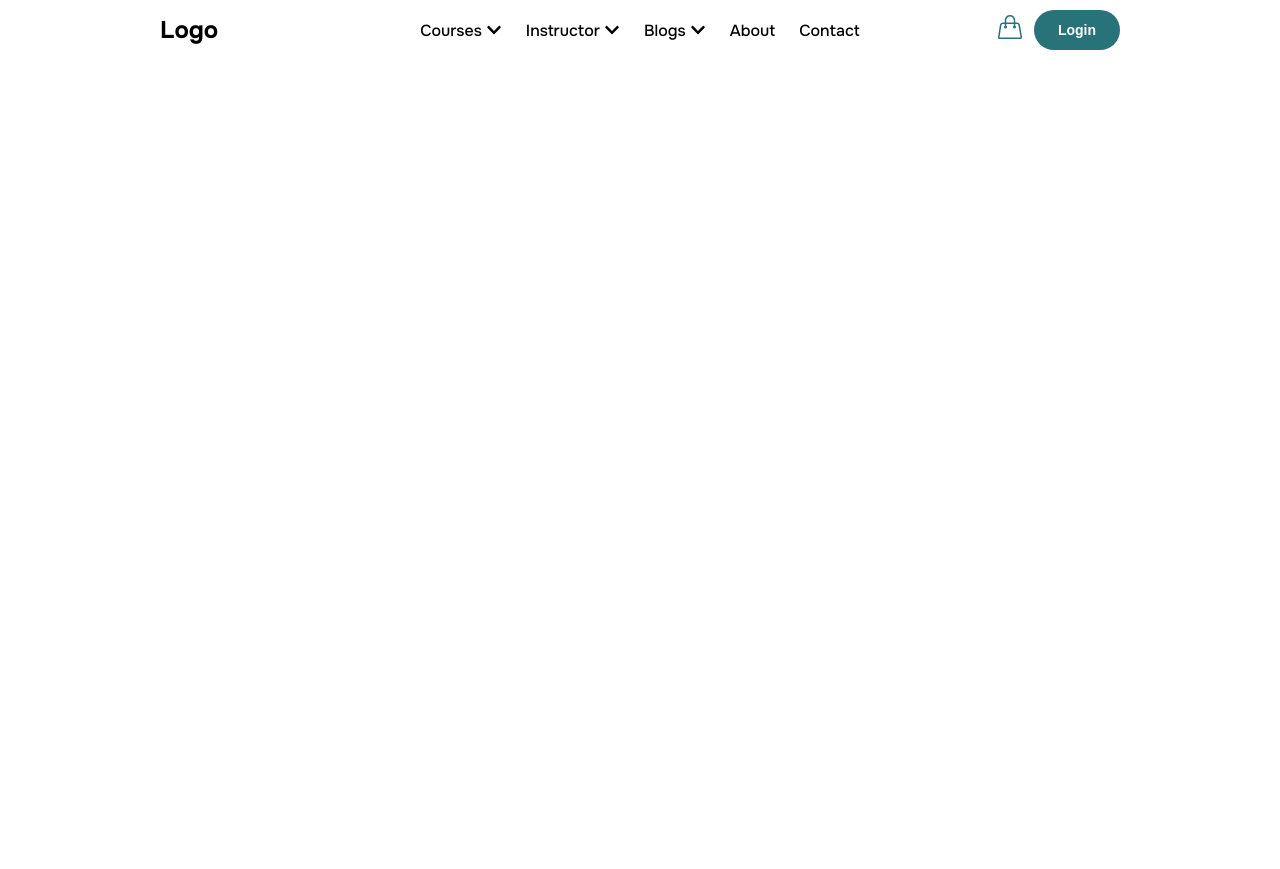
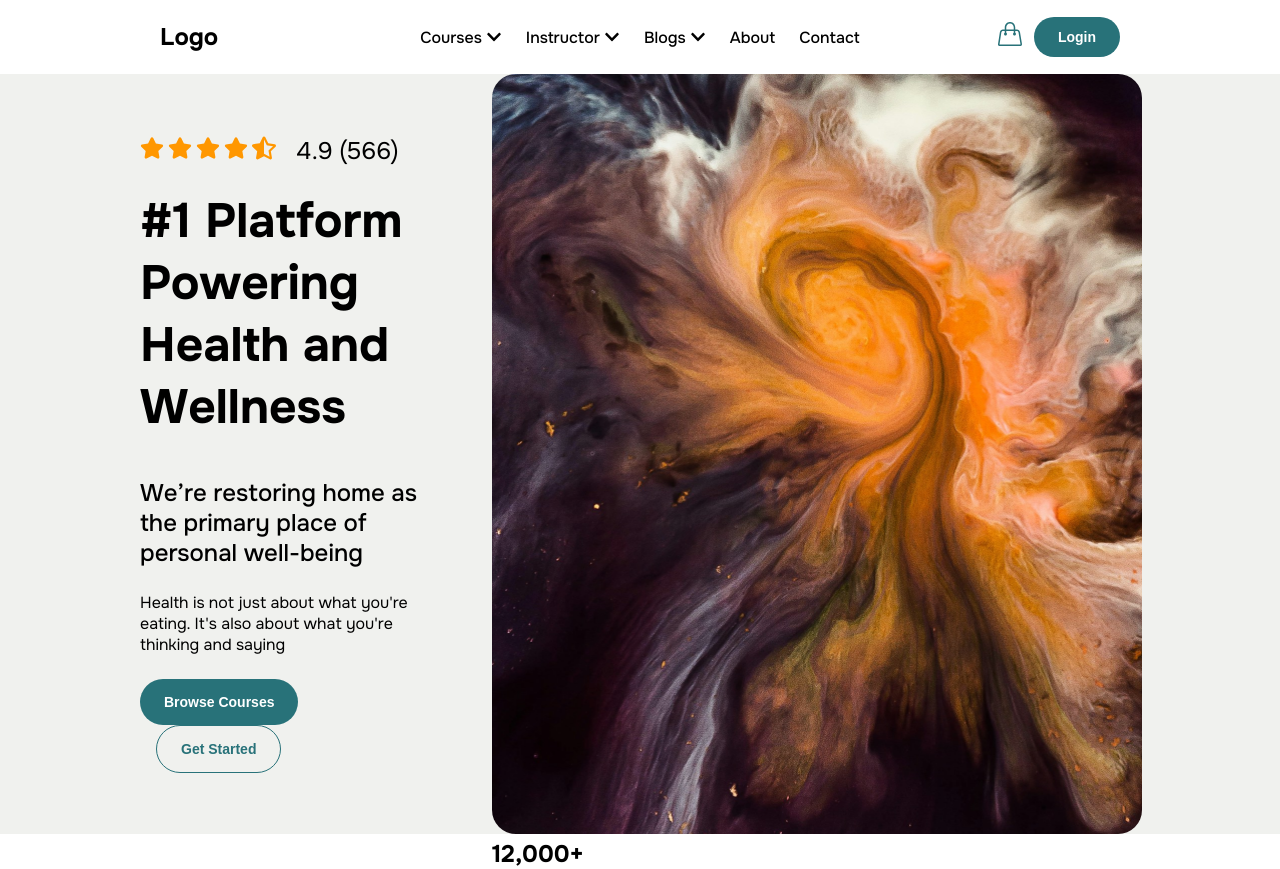
Before and after one commit to Habidhossen/Health-Wellness-Nextjs-SCSS, a Next.js app: page / in a window 1280 px wide. Before the commit the page ends 800 px from the top, so only its background shows below. Built offline with nearby package versions, Linux system fonts and the light colour scheme.

Commit message:
hero added

```diff
--- a/src/app/page.js
+++ b/src/app/page.js
@@ -1,9 +1,11 @@
+import Hero from "@/components/Hero";
 import Navbar from "@/components/Navbar";
 
 export default function Home() {
   return (
     <>
       <Navbar />
+      <Hero />
     </>
   );
 }
--- a/src/components/Hero.jsx
+++ b/src/components/Hero.jsx
@@ -1,5 +1,46 @@
+import Image from "next/image";
+import { FaStar, FaStarHalfAlt } from "react-icons/fa";
+import bannerImg from "../../public/images/banner1.png";
+import styles from "../styles/Hero.module.scss";
+
 const Hero = () => {
-  return <div></div>;
+  return (
+    <section className={styles.banner}>
+      <div className={styles.bannerContent}>
+        <div>
+          <FaStar />
+          <FaStar />
+          <FaStar />
+          <FaStar />
+          <FaStarHalfAlt />
+          <span>4.9 (566)</span>
+        </div>
+        <h1>#1 Platform Powering Health and Wellness</h1>
+        <h6>
+          We’re restoring home as the primary place of personal well-being
+        </h6>
+        <p>
+          Health is not just about what you're eating. It's also about what
+          you're thinking and saying
+        </p>
+        <button className={styles.bannerButton}>Browse Courses</button>
+        <button className={styles.bannerButtonOutline}>Get Started</button>
+      </div>
+      <div className={styles.bannerImage}>
+        <Image
+          src={bannerImg}
+          alt="Health and Wealth"
+          placeholder="blur"
+          height={760}
+          width={650}
+        />
+
+        <div>
+          <h1>12,000+</h1>
+        </div>
+      </div>
+    </section>
+  );
 };
 
 export default Hero;
--- a/src/styles/Hero.module.scss
+++ b/src/styles/Hero.module.scss
@@ -0,0 +1,102 @@
+@import "./variables";
+
+.banner {
+  padding: 0 140px;
+  height: 760px;
+  background-color: $background-color-grey;
+  display: flex;
+  align-items: center;
+  justify-content: center;
+  gap: 72px;
+
+  .bannerContent {
+    div {
+      display: flex;
+      gap: 4px;
+      font-size: 24px;
+      color: #ff9700;
+      margin-bottom: 24px;
+    }
+    span {
+      font-size: 24px;
+      color: $text-color-dark;
+      margin-left: 16px;
+    }
+    h1 {
+      font-size: 48px;
+      font-weight: bold;
+      margin-bottom: 40px;
+    }
+
+    h6 {
+      font-size: 24px;
+      font-weight: 500;
+      margin-bottom: 24px;
+    }
+
+    p {
+      font-size: 16px;
+      margin-bottom: 24px;
+    }
+
+    .bannerButton {
+      padding: 15px 24px;
+      background-color: $primary-color;
+      color: white;
+      border: none;
+      font-size: 14px;
+      font-weight: 600;
+      border-radius: 32px;
+      cursor: pointer;
+      transition: background-color 0.3s;
+
+      &:hover {
+        background-color: darken($primary-color, 10%);
+      }
+    }
+    .bannerButtonOutline {
+      margin-left: 16px;
+      padding: 15px 24px;
+      background-color: transparent;
+      color: $primary-color;
+      border: 1px solid $primary-color;
+      font-size: 14px;
+      font-weight: 600;
+      border-radius: 32px;
+      cursor: pointer;
+      transition: background-color 0.3s;
+
+      &:hover {
+        background-color: darken($primary-color, 10%);
+        color: darken(white, 10%);
+      }
+    }
+  }
+
+  .bannerImage {
+    height: 760px;
+    width: 648px;
+
+    img {
+      border-radius: 24px;
+    }
+  }
+
+  @media (max-width: 768px) {
+    height: 300px;
+    .bannerContent {
+      h1 {
+        font-size: 28px;
+      }
+
+      p {
+        font-size: 16px;
+      }
+
+      .bannerButton {
+        font-size: 14px;
+        padding: 10px 25px;
+      }
+    }
+  }
+}
--- a/src/styles/Navbar.module.scss
+++ b/src/styles/Navbar.module.scss
@@ -2,6 +2,7 @@
 
 .navbar {
   margin: 0 140px;
+  height: 74px;
   display: flex;
   justify-content: space-between;
   align-items: center;
```
